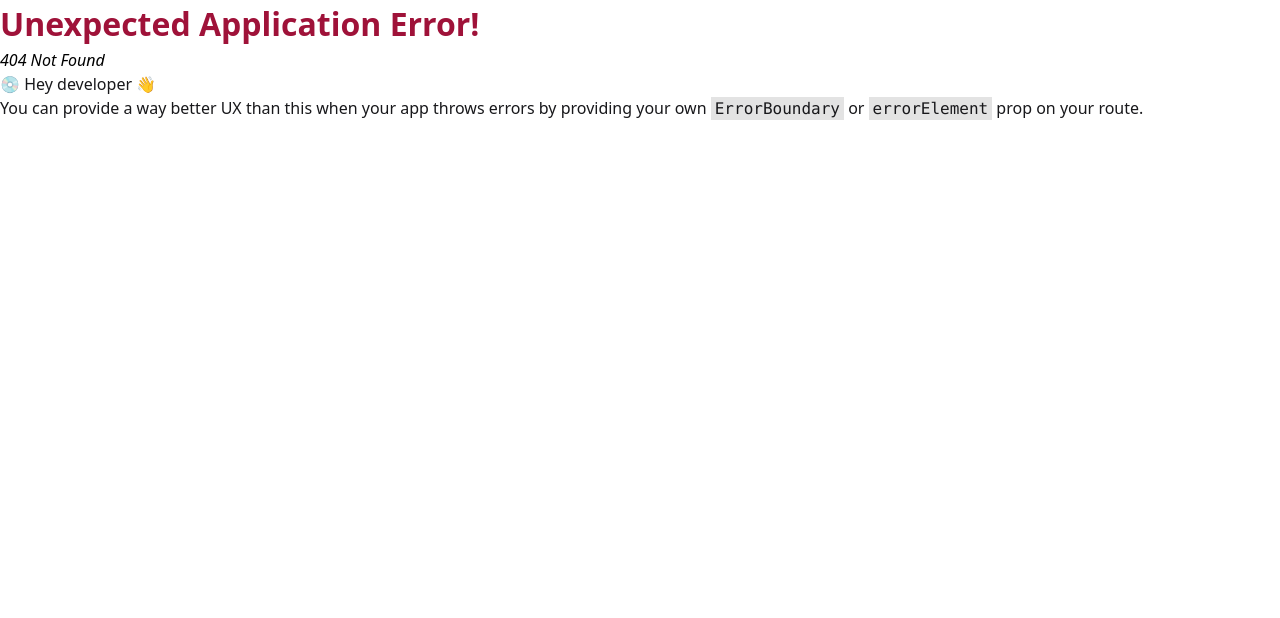
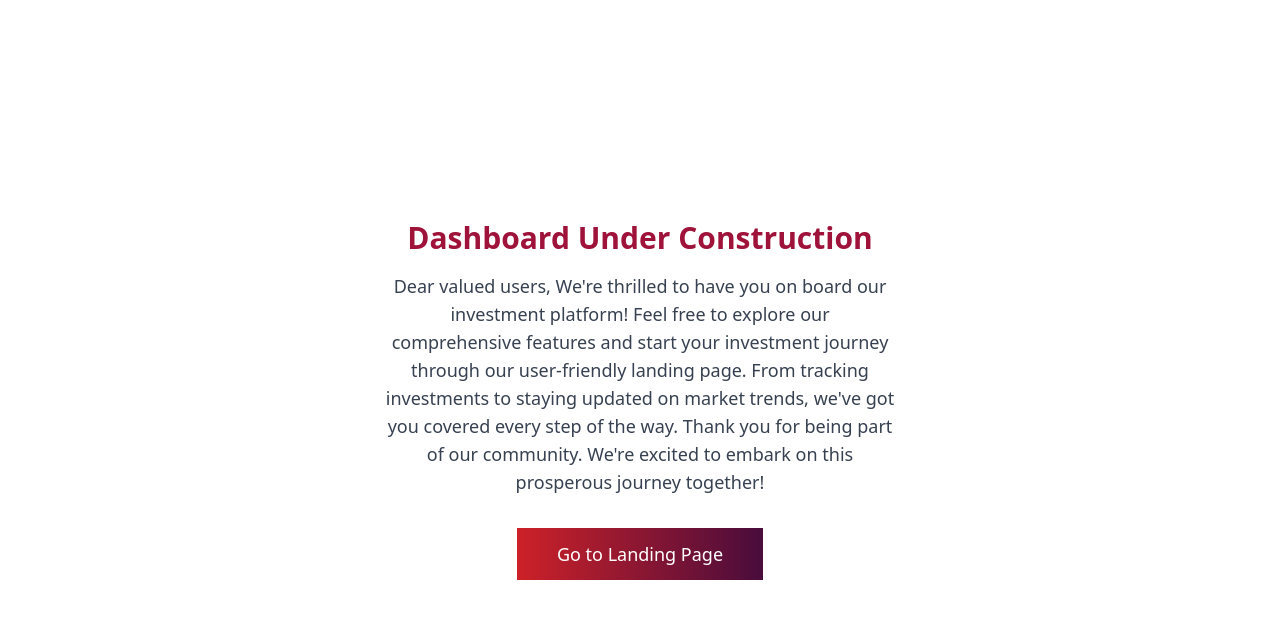
Before and after one commit to Buzorchi/Investment-App-Landing-Page, a React (Create React App) app: page /dashboardmodal in a window 1280 px wide. Before the commit this address had no page. Shown: the top 618 px of the page. Built offline with nearby package versions, Linux system fonts and the light colour scheme.

Commit message:
Added: Dashboard page

```diff
--- /dev/null
+++ b/src/component/DashboardModal.jsx
@@ -0,0 +1,31 @@
+import React from "react";
+import { Link } from "react-router-dom";
+
+const DashboardModal = () => {
+  return (
+    <>
+      <div className="flex flex-col items-center justify-center min-h-screen px-4">
+        <h1 className="text-3xl font-bold mb-4 text-center text-rose-800">
+          Dashboard Under Construction
+        </h1>
+        <p className="text-lg text-gray-700 mb-8 max-w-lg text-center">
+          Dear valued users, We're thrilled to have you on board our investment
+          platform! Feel free to explore our comprehensive features
+          and start your investment journey through our user-friendly landing
+          page. From tracking investments to staying updated on market trends,
+          we've got you covered every step of the way. Thank you for being part
+          of our community. We're excited to embark on this prosperous journey
+          together!
+        </p>
+        <Link
+          to={"/"}
+          className="bg-gradient-to-r from-[#CD2128] to-[#490C3C] px-10 py-3 text-white text-lg"
+        >
+          Go to Landing Page
+        </Link>
+      </div>
+    </>
+  );
+};
+
+export default DashboardModal;
--- a/src/component/OTPVerificationModal.jsx
+++ b/src/component/OTPVerificationModal.jsx
@@ -42,7 +42,18 @@ const OTPVerificationModal = ({
     if (event.key === "Backspace" && index > 0 && otp[index] === "") {
       inputsRef.current[index - 1].focus();
     }
+
+    if (event.key === "Backspace" && otp[index] === ""){
+      const newOtp = [...otp];
+      newOtp[index] = "";
+      setOTP(newOtp)
+    }
   };
+
+  const handleResendOTP = () =>{
+    setOTP(Array(6).fill(""));
+    onResend()
+  }
 
   return (
     <div className={`modal ${show ? "block" : "hidden"}`}>
@@ -179,7 +190,7 @@ const OTPVerificationModal = ({
           </div>
           <h3 class="mt-10 flex items-center justify-center font-semibold text-zinc-900">
            {` Didn’t get the OTP?{" "}`}
-            <button className="text-red-700" onClick={onResend}>
+            <button className="text-red-700" onClick={handleResendOTP}>
               Resend OTP
             </button>
           </h3>
--- a/src/component/SignupForm.jsx
+++ b/src/component/SignupForm.jsx
@@ -15,6 +15,12 @@ const SignupForm = () => {
   const [showConfirmPassword, setShowConfirmPassword] = useState(false);
   const [showOTPModal, setShowOTPModal] = useState(false);
   const [userEmail, setUserEmail] = useState("");
+  const [otp, setOTP] = useState(Array(6).fill(""));
+
+  // Function to reset OTP values
+  const resetOTP = () => {
+    setOTP(Array(6).fill(""));
+  };
 
   // Function to check password conditions
   const isPasswordValid = (password) => {
@@ -33,11 +39,13 @@ const SignupForm = () => {
       const response = await axios.post(
         "https://bit-group-one-back-end.azurewebsites.net/api/User/register",
 
-        values,
+        values
       );
       console.log("response", response);
       if (response.status === 200) {
         setUserEmail(values.email);
+        localStorage.setItem("signupEmail", values.email);
+        console.log("signupemail", values.email);
         setShowOTPModal(true);
       }
       setisLoading(false);
@@ -62,7 +70,7 @@ const SignupForm = () => {
       setisLoading(true);
       const response = await axios.post(
         "https://bit-group-one-back-end.azurewebsites.net/api/User/validate",
-        { otp },
+        { otp }
       );
       if (response.status === 200) {
         navigate("/signin");
@@ -81,7 +89,7 @@ const SignupForm = () => {
     }
   };
 
-  const handleResendOTP = async (setOTP) => {
+  const handleResendOTP = async () => {
     try {
       setisLoading(true);
       if (!userEmail) {
@@ -90,17 +98,17 @@ const SignupForm = () => {
       }
       const response = await axios.post(
         "https://bit-group-one-back-end.azurewebsites.net/api/User/resend-otp",
-        { email: userEmail },
+        { email: userEmail }
       );
-      if (response === 200) {
-        setOTP(Array(6).fill(""));
-        // If resend-OTP  successful, navigate to resendotp page
-        navigate("/resendotp");
+      if (response.status === 200) {
+        resetOTP();
+        // toast.success("OTP Resent Successfully!");
+        toast.success(response?.data?.message)
         // setShowOTPModal(true);
       }
     } catch (error) {
       if (error.response && error.response.status === 400) {
-        toast(error.response?.data?.message);
+        toast(error?.response?.data?.message);
       } else {
         console.log("error", error);
         toast(error?.message);
@@ -343,6 +351,7 @@ const SignupForm = () => {
         onClose={() => setShowOTPModal(false)}
         onVerify={handleOTPVerification}
         onResend={() => handleResendOTP()}
+        resetOTP={resetOTP}
       />
     </div>
   );
--- a/src/pages/SignIn.jsx
+++ b/src/pages/SignIn.jsx
@@ -1,4 +1,4 @@
-import React, { useState } from "react";
+import React, { useEffect, useState } from "react";
 import { Formik } from "formik";
 import { Link, useNavigate } from "react-router-dom";
 import axios from "axios";
@@ -16,6 +16,15 @@ const SignIn = () => {
   const [showPassword, setShowPassword] = useState(false);
   const [error, setError] = useState(null);
   const [isLoading, setisLoading] = useState(false);
+  const [emailValue, setEmailValue] = useState("");
+
+  useEffect(() => {
+    const storedEmail = localStorage.getItem("signupEmail");
+    if (storedEmail) {
+      // console.log("emailvalue", emailValue);
+      setEmailValue(storedEmail);
+    }
+  }, []);
 
   const handleLogin = async (values, { setSubmitting }) => {
     try {
@@ -25,7 +34,7 @@ const SignIn = () => {
         {
           email: values.email,
           password: values.password,
-        },
+        }
       );
       if (response.status !== 200) {
         console.log("Login failed", response.data.message);
@@ -34,7 +43,7 @@ const SignIn = () => {
         setSubmitting(false);
         setisLoading(false);
       }
-      navigate("/");
+      navigate("/dashboardmodal");
     } catch (error) {
       console.log("Login failed", error);
       if (error.response && error.response.status === 401) {
@@ -73,14 +82,14 @@ const SignIn = () => {
                 </p>
               </div>
               <Formik
-                initialValues={{ email: "", password: "" }}
+                initialValues={{ email: emailValue, password: "" }}
                 validate={(values) => {
                   const errors = {};
                   if (!values.email) {
                     errors.email = "Required";
                   } else if (
                     !/^[A-Z0-9._%+-]+@[A-Z0-9.-]+\.[A-Z]{2,}$/i.test(
-                      values.email,
+                      values.email
                     )
                   ) {
                     errors.email = "Invalid email address";
```
Also changed, not shown: src/index.js (+7 -2 lines), 2 other files (tests, documents, lock files or other folders).
